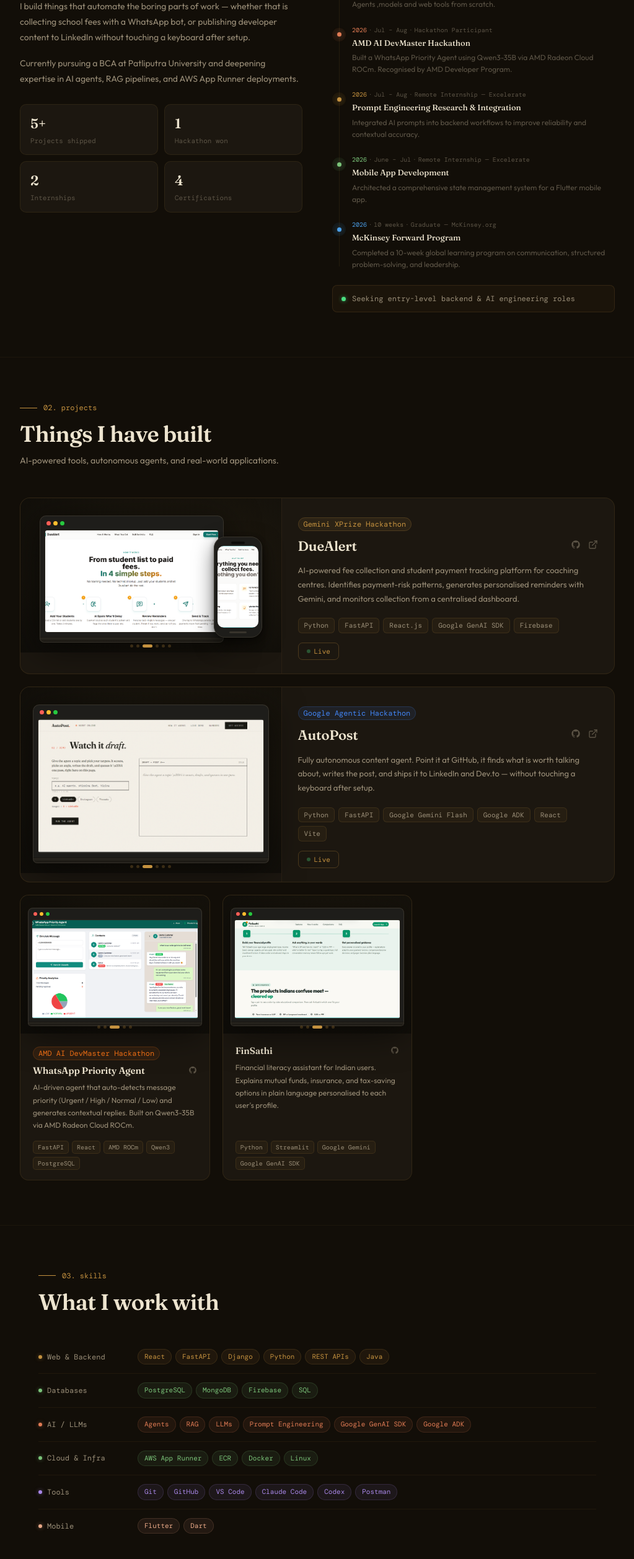
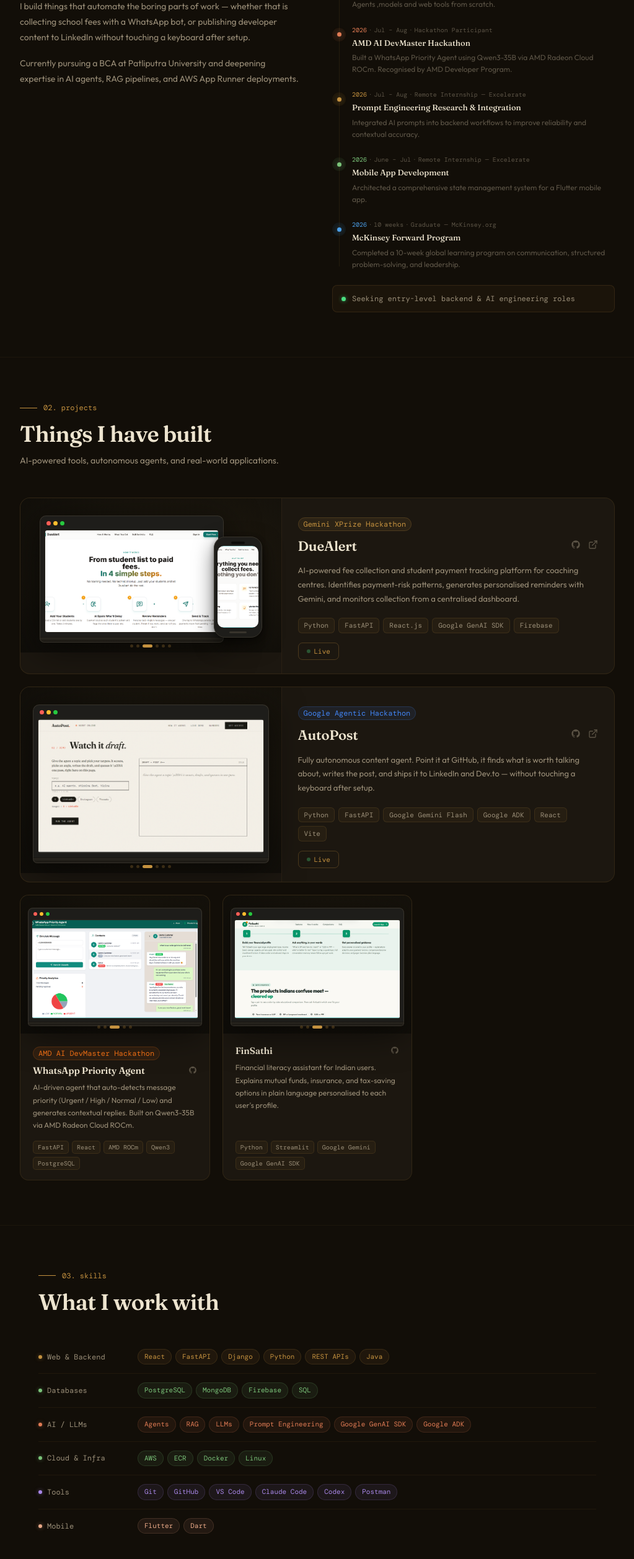
Before and after one commit to Qisanxi/Portfolio, a React (Vite) app in the folder frontend/: page / in a window 1280 px wide. Shown: the part 1105-3621 px from the top of the page at 62% size, without its empty margins (128-1151 px from the left). Built offline with nearby package versions, Linux system fonts and the light colour scheme; no server answers; a web font is replaced by a local one.

Commit message:
done some minor tweaking in about ans skills section

```diff
--- a/frontend/src/components/sections/About.jsx
+++ b/frontend/src/components/sections/About.jsx
@@ -45,13 +45,6 @@
   },
 ]
 
-const stats = [
-  { value: '5+', label: 'Projects shipped' },
-  { value: '1',  label: 'Hackathon won' },
-  { value: '2',  label: 'Internships' },
-  { value: '4',  label: 'Certifications' },
-]
-
 export default function About() {
   const headingRef = useScrollAnimation()
   const bioRef = useScrollAnimation()
@@ -89,20 +82,6 @@
               Currently pursuing a BCA at Patliputra University and deepening expertise
               in AI agents, RAG pipelines, and AWS App Runner deployments.
             </p>
-
-            <div style={{ display: 'grid', gridTemplateColumns: '1fr 1fr', gap: '10px' }}>
-              {stats.map(({ value, label }) => (
-                <div key={label} style={{
-                  padding: '14px 16px',
-                  borderRadius: '10px',
-                  background: GROUND_2,
-                  border: '1px solid rgba(196,145,63,0.1)',
-                }}>
-                  <div style={{ fontSize: '22px', fontFamily: 'var(--font-serif)', fontWeight: 600, color: TEXT, marginBottom: '3px' }}>{value}</div>
-                  <div style={{ color: FAINT, fontSize: '11px', fontFamily: 'var(--font-mono)' }}>{label}</div>
-                </div>
-              ))}
-            </div>
           </div>
 
           {/* Right — timeline */}
--- a/frontend/src/components/sections/Skills.jsx
+++ b/frontend/src/components/sections/Skills.jsx
@@ -24,7 +24,7 @@
   {
     category: 'Cloud & Infra',
     color: '#7BC47A',
-    skills: ['AWS App Runner', 'ECR', 'Docker', 'Linux'],
+    skills: ['AWS', 'ECR', 'Docker', 'Linux'],
   },
   {
     category: 'Tools',
```
